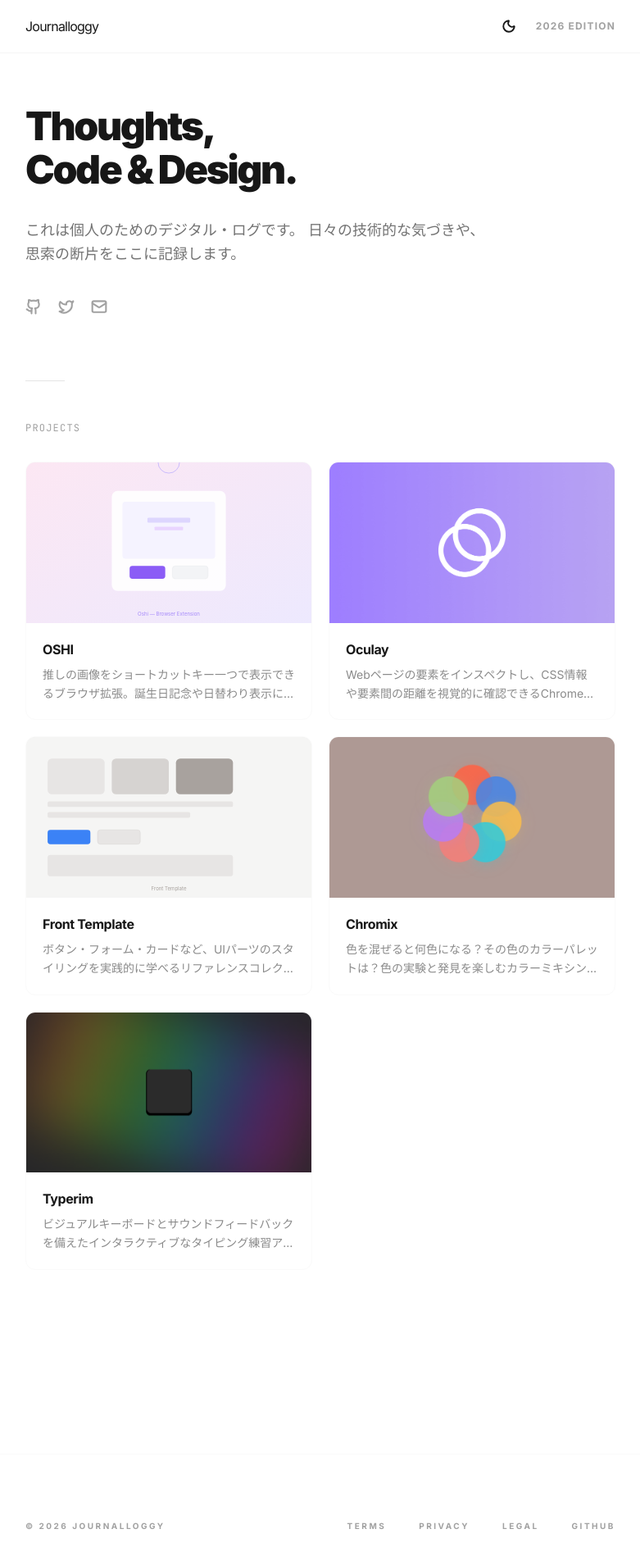
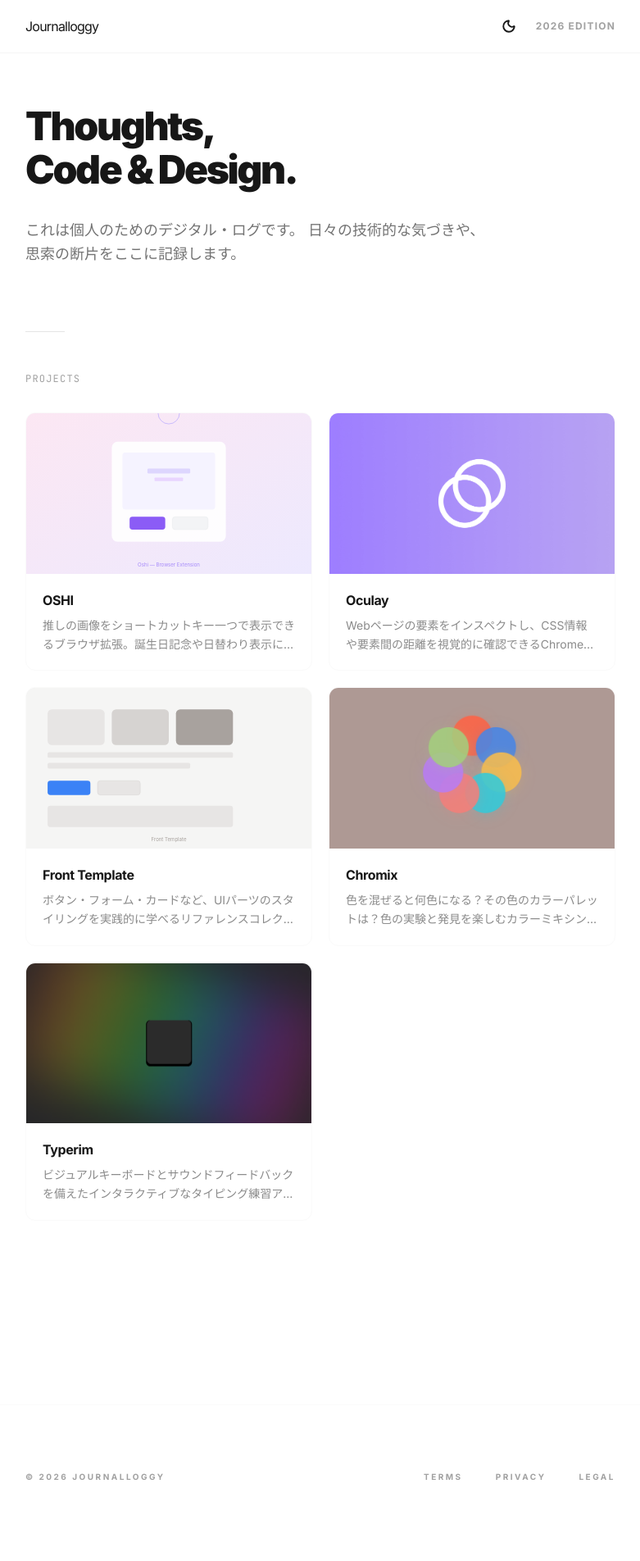
Before and after one commit to lewKcoder/journalloggy, a React (Vite) app: page / in a window 1280 px wide. Shown: the top 1904 px of the page at 82% size, without its empty margins (249-1030 px from the left). Built offline with nearby package versions, Linux system fonts and the light colour scheme.

Commit message:
不要リンクの削除、サービス情報の更新

```diff
--- a/src/components/CommercialTransaction.tsx
+++ b/src/components/CommercialTransaction.tsx
@@ -72,9 +72,7 @@ export const CommercialTransaction: React.FC<CommercialTransactionProps> = ({
               >
                 所在地
               </th>
-              <td className="py-4">
-                請求があった場合に遅滞なく開示いたします
-              </td>
+              <td className="py-4">請求があった場合に遅滞なく開示いたします</td>
             </tr>
             <tr
               className={`border-b ${
@@ -88,9 +86,7 @@ export const CommercialTransaction: React.FC<CommercialTransactionProps> = ({
               >
                 電話番号
               </th>
-              <td className="py-4">
-                請求があった場合に遅滞なく開示いたします
-              </td>
+              <td className="py-4">請求があった場合に遅滞なく開示いたします</td>
             </tr>
             <tr
               className={`border-b ${
@@ -140,11 +136,8 @@ export const CommercialTransaction: React.FC<CommercialTransactionProps> = ({
                 サービスURL
               </th>
               <td className="py-4">
-                <a
-                  href="/"
-                  className="underline underline-offset-4"
-                >
-                  https://journalloggy.com
+                <a href="/" className="underline underline-offset-4">
+                  https://journalloggy.vercel.app/projects/oshi
                 </a>
               </td>
             </tr>
@@ -160,7 +153,7 @@ export const CommercialTransaction: React.FC<CommercialTransactionProps> = ({
               >
                 販売価格
               </th>
-              <td className="py-4">月額500円（税込）</td>
+              <td className="py-4">月額298円（税込）</td>
             </tr>
             <tr
               className={`border-b ${
@@ -192,9 +185,7 @@ export const CommercialTransaction: React.FC<CommercialTransactionProps> = ({
               >
                 支払方法
               </th>
-              <td className="py-4">
-                クレジットカード（Stripe経由）
-              </td>
+              <td className="py-4">クレジットカード（Stripe経由）</td>
             </tr>
             <tr
               className={`border-b ${
@@ -224,9 +215,7 @@ export const CommercialTransaction: React.FC<CommercialTransactionProps> = ({
               >
                 サービス提供時期
               </th>
-              <td className="py-4">
-                決済完了後、直ちにご利用いただけます
-              </td>
+              <td className="py-4">決済完了後、直ちにご利用いただけます</td>
             </tr>
             <tr
               className={`border-b ${
@@ -243,9 +232,13 @@ export const CommercialTransaction: React.FC<CommercialTransactionProps> = ({
               <td className="py-4">
                 <ul className="list-disc pl-5 space-y-1">
                   <li>ユーザーはいつでもサブスクリプションを解約できます</li>
-                  <li>解約後も、当該課金期間の終了時まで有料機能をご利用いただけます</li>
+                  <li>
+                    解約後も、当該課金期間の終了時まで有料機能をご利用いただけます
+                  </li>
                   <li>日割り計算による返金は行いません</li>
-                  <li>サービス側の不具合により利用できなかった場合は、個別に対応いたします</li>
+                  <li>
+                    サービス側の不具合により利用できなかった場合は、個別に対応いたします
+                  </li>
                 </ul>
               </td>
             </tr>
@@ -261,9 +254,7 @@ export const CommercialTransaction: React.FC<CommercialTransactionProps> = ({
               >
                 動作環境
               </th>
-              <td className="py-4">
-                Google Chrome ブラウザ（最新版を推奨）
-              </td>
+              <td className="py-4">Google Chrome ブラウザ（最新版を推奨）</td>
             </tr>
           </tbody>
         </table>
--- a/src/components/Footer.tsx
+++ b/src/components/Footer.tsx
@@ -4,7 +4,10 @@ interface FooterProps {
 }
 
 export const Footer: React.FC<FooterProps> = ({ isDarkMode, onNavigate }) => {
-  const handleClick = (e: React.MouseEvent<HTMLAnchorElement>, path: string) => {
+  const handleClick = (
+    e: React.MouseEvent<HTMLAnchorElement>,
+    path: string
+  ) => {
     e.preventDefault();
     onNavigate(path);
   };
@@ -42,12 +45,6 @@ export const Footer: React.FC<FooterProps> = ({ isDarkMode, onNavigate }) => {
             >
               Legal
             </a>
-            <a
-              href="#"
-              className="hover:text-neutral-900 dark:hover:text-white transition-colors"
-            >
-              GitHub
-            </a>
           </div>
         </div>
       </div>
--- a/src/components/PortfolioGrid.tsx
+++ b/src/components/PortfolioGrid.tsx
@@ -1,4 +1,3 @@
-import { Github, Twitter, Mail } from "lucide-react";
 import type { Project } from "../types/post";
 
 interface PortfolioGridProps {
@@ -22,29 +21,6 @@ export const PortfolioGrid: React.FC<PortfolioGridProps> = ({
           これは個人のためのデジタル・ログです。
           日々の技術的な気づきや、思索の断片をここに記録します。
         </p>
-        <div className="flex items-center space-x-5 mt-10 opacity-40">
-          <a href="#" aria-label="GitHub">
-            <Github
-              size={20}
-              strokeWidth={2.5}
-              className="hover:text-blue-500 cursor-pointer transition-colors"
-            />
-          </a>
-          <a href="#" aria-label="Twitter">
-            <Twitter
-              size={20}
-              strokeWidth={2.5}
-              className="hover:text-blue-400 cursor-pointer transition-colors"
-            />
-          </a>
-          <a href="#" aria-label="Email">
-            <Mail
-              size={20}
-              strokeWidth={2.5}
-              className="hover:text-red-400 cursor-pointer transition-colors"
-            />
-          </a>
-        </div>
       </header>
 
       <div className="h-px w-12 bg-neutral-200 dark:bg-neutral-800 mb-12" />
--- a/src/components/PostList.tsx
+++ b/src/components/PostList.tsx
@@ -1,4 +1,3 @@
-import { Github, Twitter, Mail } from "lucide-react";
 import type { Post } from "../types/post";
 
 interface PostListProps {
@@ -21,29 +20,6 @@ export const PostList: React.FC<PostListProps> = ({ posts, onPostClick }) => {
           これは個人のためのデジタル・ログです。
           日々の技術的な気づきや、思索の断片をここに記録します。
         </p>
-        <div className="flex items-center space-x-5 mt-10 opacity-40">
-          <a href="#" aria-label="GitHub">
-            <Github
-              size={20}
-              strokeWidth={2.5}
-              className="hover:text-blue-500 cursor-pointer transition-colors"
-            />
-          </a>
-          <a href="#" aria-label="Twitter">
-            <Twitter
-              size={20}
-              strokeWidth={2.5}
-              className="hover:text-blue-400 cursor-pointer transition-colors"
-            />
-          </a>
-          <a href="#" aria-label="Email">
-            <Mail
-              size={20}
-              strokeWidth={2.5}
-              className="hover:text-red-400 cursor-pointer transition-colors"
-            />
-          </a>
-        </div>
       </header>
 
       <div className="space-y-16">
--- a/src/components/TermsOfService.tsx
+++ b/src/components/TermsOfService.tsx
@@ -53,9 +53,15 @@ export const TermsOfService: React.FC<TermsOfServiceProps> = ({
           <h2>第2条（定義）</h2>
           <p>本規約において使用する用語の定義は、以下の通りとします。</p>
           <ul className="list-disc pl-6 space-y-2">
-            <li>「本サービス」とは、当サービスが提供するChrome拡張機能「OSHI」およびそれに関連するすべてのサービスを指します。</li>
-            <li>「ユーザー」とは、本サービスを利用するすべての個人を指します。</li>
-            <li>「有料プラン」とは、月額料金を支払うことで利用可能となる機能を指します。</li>
+            <li>
+              「本サービス」とは、当サービスが提供するChrome拡張機能「OSHI」およびそれに関連するすべてのサービスを指します。
+            </li>
+            <li>
+              「ユーザー」とは、本サービスを利用するすべての個人を指します。
+            </li>
+            <li>
+              「有料プラン」とは、月額料金を支払うことで利用可能となる機能を指します。
+            </li>
           </ul>
         </section>
 
@@ -69,10 +75,12 @@ export const TermsOfService: React.FC<TermsOfServiceProps> = ({
         <section>
           <h2>第4条（利用料金・支払い）</h2>
           <ul className="list-disc pl-6 space-y-2">
-            <li>有料プランの月額料金は500円（税込）です。</li>
+            <li>有料プランの月額料金は298円（税込）です。</li>
             <li>決済はStripeを通じて処理されます。</li>
             <li>料金は毎月自動的に課金されます。</li>
-            <li>料金の変更がある場合は、変更の30日前までにユーザーに通知します。</li>
+            <li>
+              料金の変更がある場合は、変更の30日前までにユーザーに通知します。
+            </li>
           </ul>
         </section>
 
@@ -80,9 +88,13 @@ export const TermsOfService: React.FC<TermsOfServiceProps> = ({
           <h2>第5条（解約・返金）</h2>
           <ul className="list-disc pl-6 space-y-2">
             <li>ユーザーはいつでも有料プランを解約できます。</li>
-            <li>解約後も、当該課金期間の終了時まで有料機能をご利用いただけます。</li>
+            <li>
+              解約後も、当該課金期間の終了時まで有料機能をご利用いただけます。
+            </li>
             <li>日割り計算による返金は行いません。</li>
-            <li>当サービス側のシステム障害により、連続して24時間以上サービスを利用できなかった場合、該当期間に相当する日数分の利用料金を日割りで返金いたします。</li>
+            <li>
+              当サービス側のシステム障害により、連続して24時間以上サービスを利用できなかった場合、該当期間に相当する日数分の利用料金を日割りで返金いたします。
+            </li>
           </ul>
         </section>
 
@@ -101,9 +113,15 @@ export const TermsOfService: React.FC<TermsOfServiceProps> = ({
         <section>
           <h2>第7条（免責事項・損害賠償の制限）</h2>
           <ul className="list-disc pl-6 space-y-2">
-            <li>当サービスは、本サービスの完全性、正確性、有用性等について保証しません。</li>
-            <li>当サービスは、事前の通知なく本サービスの内容を変更、または提供を中止することがあります。</li>
-            <li>当サービスの故意または重大な過失による場合を除き、本サービスの利用により生じた損害に対する賠償額は、当該ユーザーが直近1ヶ月間に支払った利用料金の額を上限とします。</li>
+            <li>
+              当サービスは、本サービスの完全性、正確性、有用性等について保証しません。
+            </li>
+            <li>
+              当サービスは、事前の通知なく本サービスの内容を変更、または提供を中止することがあります。
+            </li>
+            <li>
+              当サービスの故意または重大な過失による場合を除き、本サービスの利用により生じた損害に対する賠償額は、当該ユーザーが直近1ヶ月間に支払った利用料金の額を上限とします。
+            </li>
           </ul>
         </section>
 
@@ -134,9 +152,7 @@ export const TermsOfService: React.FC<TermsOfServiceProps> = ({
           }`}
         >
           <h2>お問い合わせ</h2>
-          <p>
-            本規約に関するお問い合わせは、以下の連絡先までご連絡ください。
-          </p>
+          <p>本規約に関するお問い合わせは、以下の連絡先までご連絡ください。</p>
           <p>
             メール:{" "}
             <a
--- a/src/data/projects.ts
+++ b/src/data/projects.ts
@@ -10,7 +10,7 @@ export const PROJECTS: Project[] = [
     // url: "https://example.com",
     tags: ["React", "Supabase", "Chrome Extension"],
     pricing: {
-      price: "¥500",
+      price: "¥298",
       period: "月額（税込）",
       description:
         "有料プランでは追加機能をご利用いただけます。いつでも解約可能です。",
```
